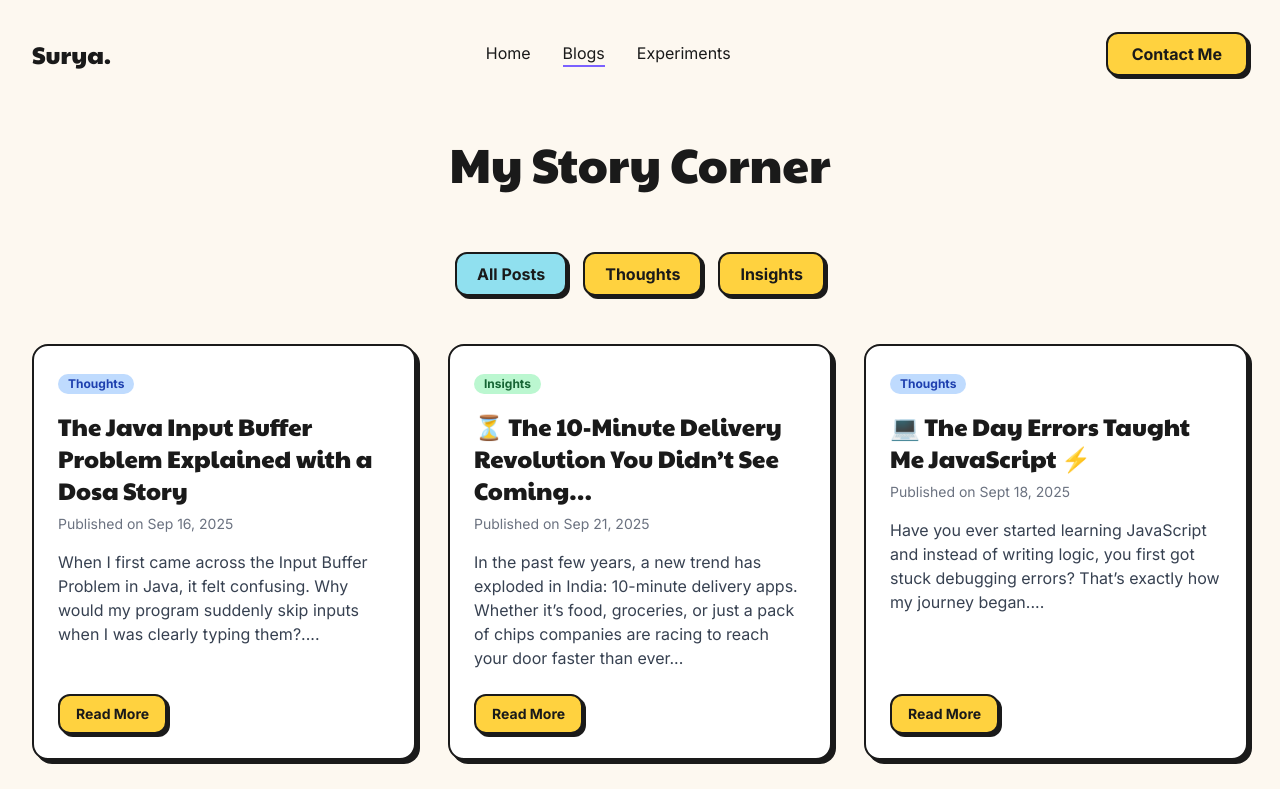
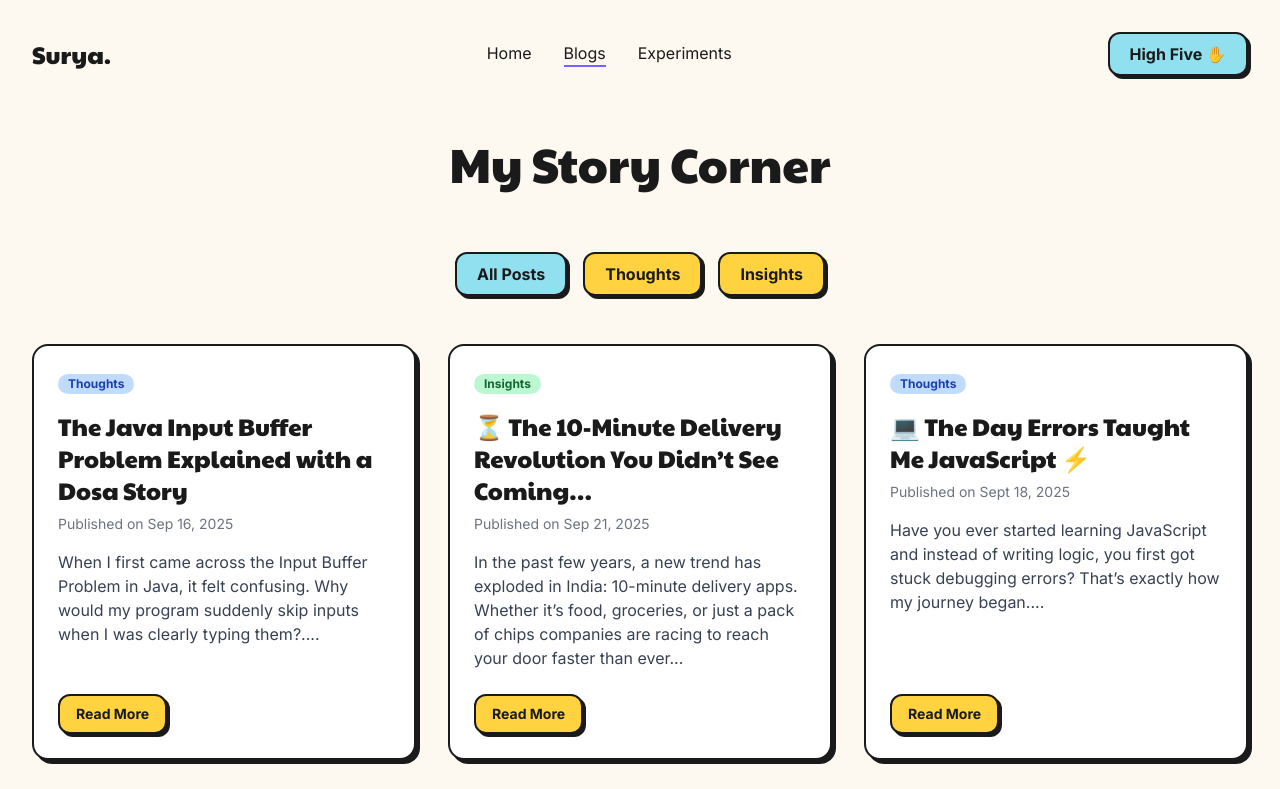
Before and after one commit to Pranav3782/Surya, a plain HTML site: page blog.html in a window 1280 px wide. Shown: the top 789 px of the page. Drawn offline with nearby package versions, Linux system fonts and the light colour scheme.

Commit message:
Update blog.html

```diff
--- a/blog.html
+++ b/blog.html
@@ -29,7 +29,7 @@
                 <a href="blog.html" class="nav-link active">Blogs</a>
                 <a href="exp.html" class="nav-link">Experiments</a>
             </nav>
-            <a href="index.html#contact" class="hidden md:inline-block custom-btn font-bold py-2 px-6">Contact Me</a>
+            <a href="index.html#contact" class="filter-btn custom-btn custom-btn-secondary text-sm md:text-base font-bold py-2 px-5">High Five ✋</a>
             <!-- Mobile Menu Button -->
             <button id="mobile-menu-btn" class="md:hidden z-30">
                 <svg class="w-6 h-6" fill="none" stroke="currentColor" viewBox="0 0 24 24" xmlns="http://www.w3.org/2000/svg"><path stroke-linecap="round" stroke-linejoin="round" stroke-width="2" d="M4 6h16M4 12h16m-7 6h7"></path></svg>
@@ -42,7 +42,7 @@
                 <a href="index.html" class="nav-link text-2xl">Home</a>
                 <a href="blog.html" class="nav-link text-2xl">Blogs</a>
                 <a href="exp.html" class="nav-link text-2xl">Experiments</a>
-                <a href="index.html#contact" class="custom-btn font-bold py-3 px-8 text-xl" onclick="closeMenu()">Contact Me</a>
+                <a href="index.html#contact" class="filter-btn custom-btn custom-btn-secondary text-sm md:text-base font-bold py-2 px-5" onclick="closeMenu()">High Five ✋</a>
             </nav>
         </div>
 
```
